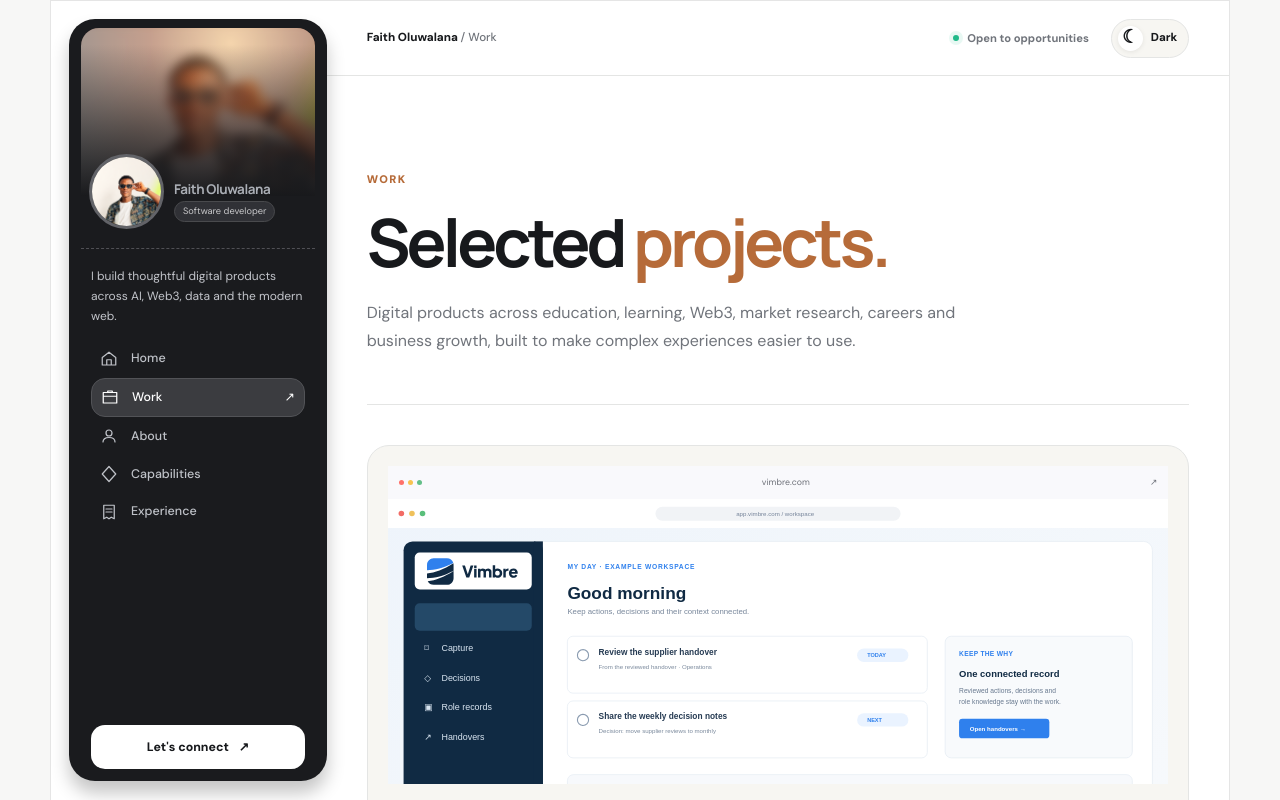
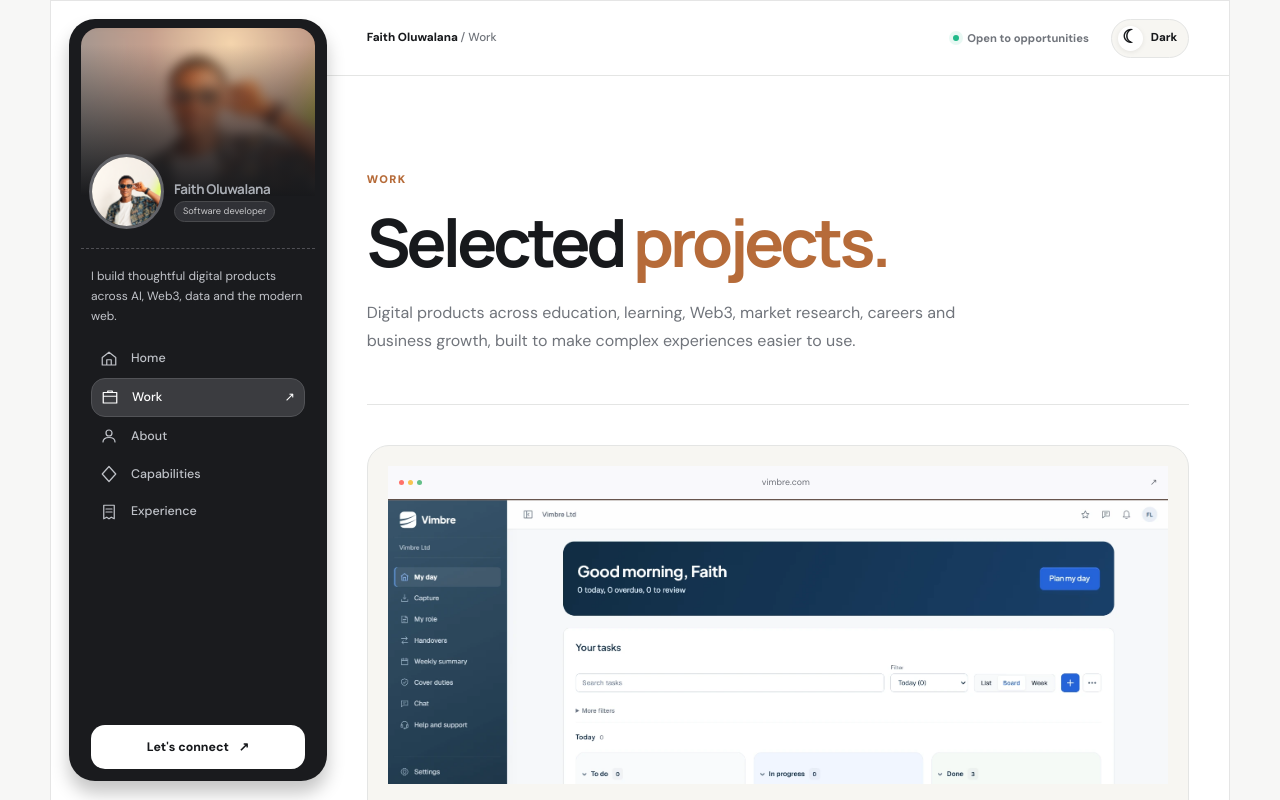
Before and after one commit to donatofaith/My-Portfolio, a Next.js app: page /work in a window 1280 px wide. Shown: the top 800 px of the page. Built offline with nearby package versions, Linux system fonts and the light colour scheme.

Commit message:
Use supplied Vimbre screenshot and add CTO experience
* Replace Vimbre illustration with supplied product screenshot

* Add current CTO role at Vimbre Ltd

* Use supplied Vimbre screenshot in project card

```diff
--- a/src/lib/content.ts
+++ b/src/lib/content.ts
@@ -5,8 +5,8 @@ export const projects = [
     name: "Vimbre",
     field: "SaaS / Team operations",
     description: "A team-work platform that turns conversations into reviewed actions, keeps decisions and role knowledge connected, and prepares handovers with context for the people covering the work.",
-    image: "/projects/vimbre-workspace.svg",
-    imageAlt: "Illustrative Vimbre workspace preview using the product’s official brand and workflow labels",
+    image: "/projects/vimbre-workspace.webp",
+    imageAlt: "Screenshot of the Vimbre Ltd workspace showing the My day board",
     href: "https://vimbre.com",
     contribution: "Product development · Frontend · Supabase",
   },
```
Also changed, not shown: src/app/experience/page.tsx (+1 -1 lines), public/projects/vimbre-workspace.svg (deleted), public/projects/vimbre-workspace.webp (added).
